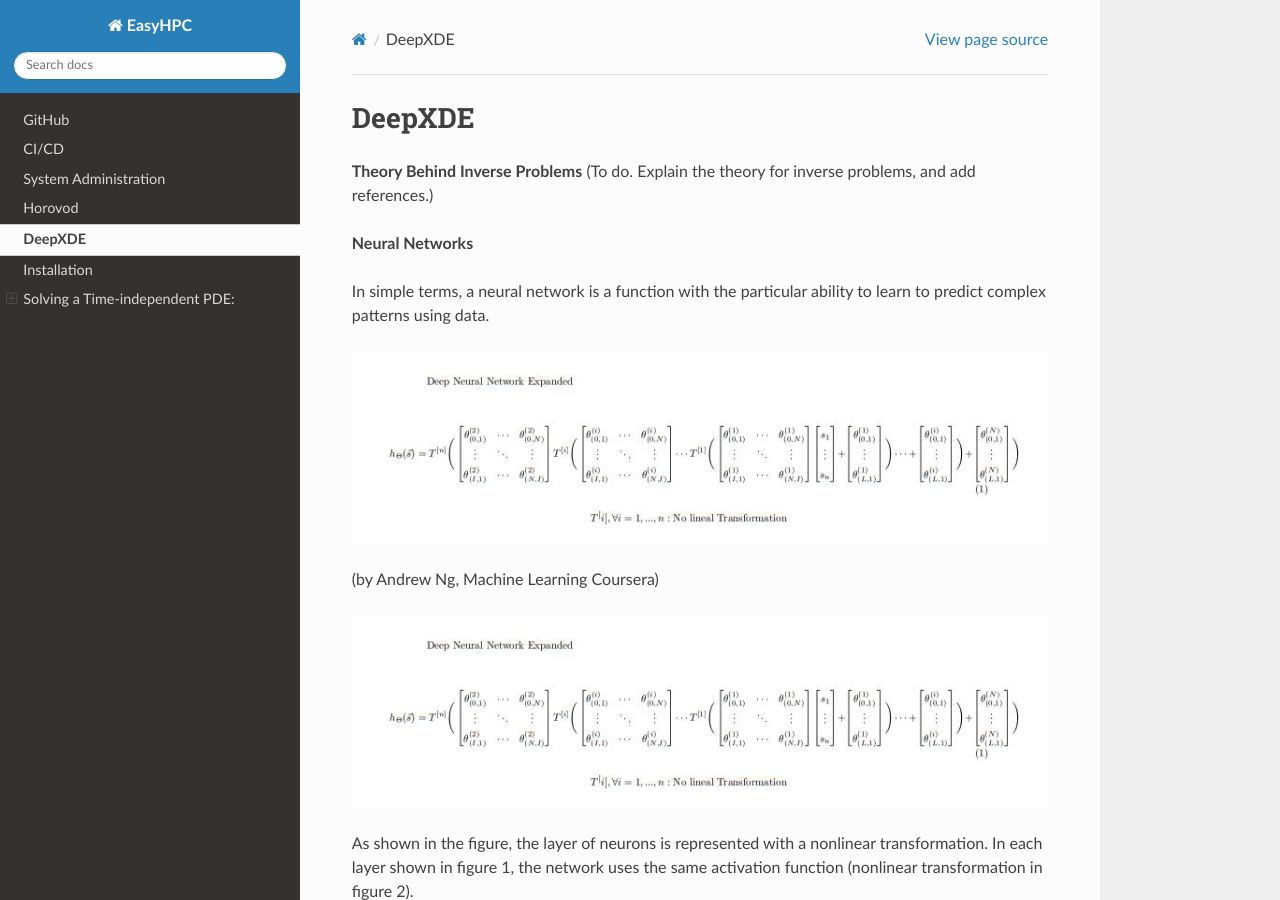
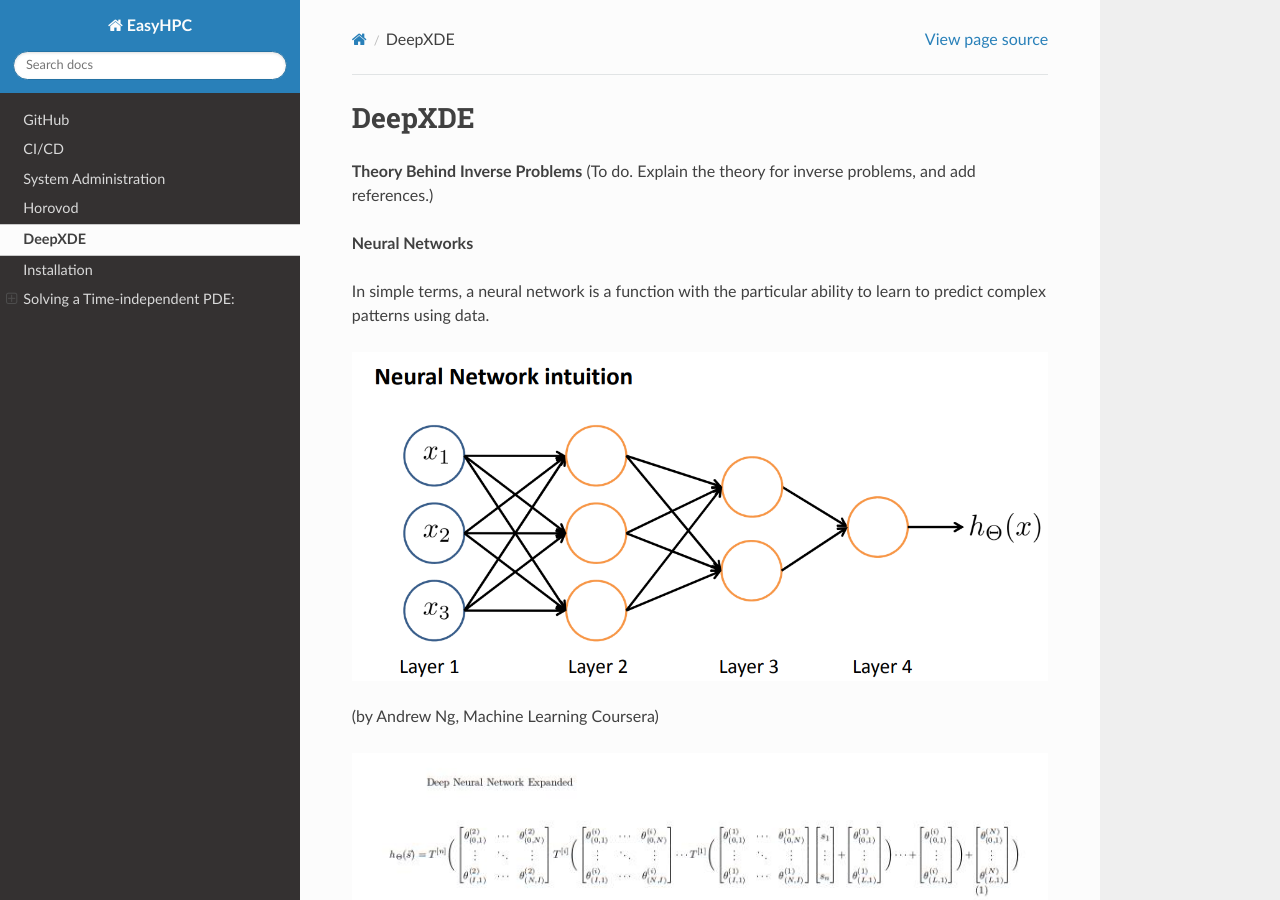
Before and after one commit to pescap/EasyHPC, a Sphinx documentation site: the page built from docs/source/deepxde.rst, in a window 1280 px wide and 900 px high. Built offline with Sphinx 7.4.7 and the Read the Docs theme 2.0.0, drawn with Linux system fonts in a browser that asks for light colours.

Commit message:
Imagen de Ng

```diff
--- a/docs/source/deepxde.rst
+++ b/docs/source/deepxde.rst
@@ -10,7 +10,7 @@ DeepXDE
 In simple terms, a neural network is a function with the particular ability to learn to predict complex patterns using
 data.
 
-.. image:: ~Image/RedNeuronal.png
+.. image:: ~Image/NeuralNetworkbyAndrewNg.png
 (by Andrew Ng, Machine Learning Coursera)
 
 
```
